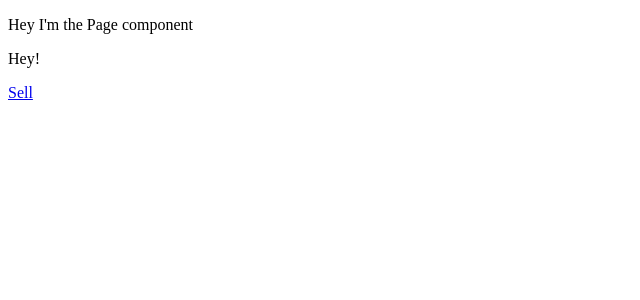
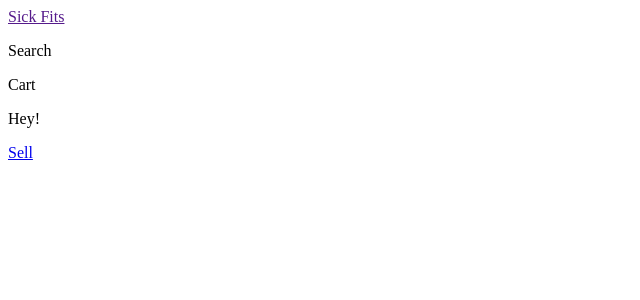
Before and after one commit to xeoneux/sick-fits, a Next.js app in the folder frontend/: page / in a window 1280 px wide. Shown: the top 300 px of the page, without its empty margins (0-640 px from the left). Built offline with nearby package versions, Linux system fonts and the light colour scheme.

Commit message:
Insert simple header component above pages

```diff
--- /dev/null
+++ b/frontend/components/Header.js
@@ -0,0 +1,13 @@
+const Header = () => (
+  <div>
+    <div className="bar">
+      <a href="">Sick Fits</a>
+    </div>
+    <div className="sub-bar">
+      <p>Search</p>
+    </div>
+    <div>Cart</div>
+  </div>
+);
+
+export default Header;
--- a/frontend/components/Page.js
+++ b/frontend/components/Page.js
@@ -1,10 +1,12 @@
 import React, { Component } from 'react';
+
+import Header from './Header';
 
 class Page extends Component {
   render() {
     return (
       <div>
-        <p>Hey I'm the Page component</p>
+        <Header />
         {this.props.children}
       </div>
     );
```
